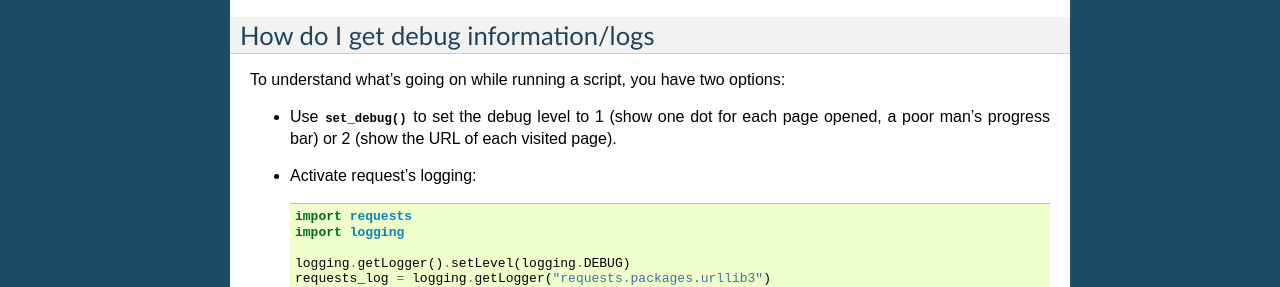
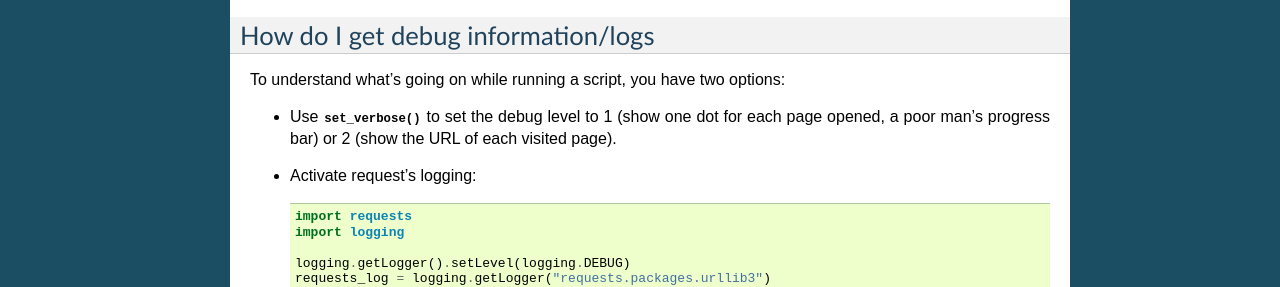
Before and after one commit to MechanicalSoup/MechanicalSoup, a Sphinx documentation site: the page built from docs/faq.rst, in a window 1280 px wide. Shown: the part 943-1230 px from the top of the page. Built offline with Sphinx 7.4.7, drawn with Linux system fonts in a browser that asks for light colours.

Commit message:
faq: typo, set_debug -> set_verbose

```diff
--- a/docs/faq.rst
+++ b/docs/faq.rst
@@ -66,7 +66,7 @@ How do I get debug information/logs
 To understand what's going on while running a script, you have two
 options:
 
-* Use :func:`~mechanicalsoup.StatefulBrowser.set_debug` to set the
+* Use :func:`~mechanicalsoup.StatefulBrowser.set_verbose` to set the
   debug level to 1 (show one dot for each page opened, a poor man's
   progress bar) or 2 (show the URL of each visited page).
 
```
